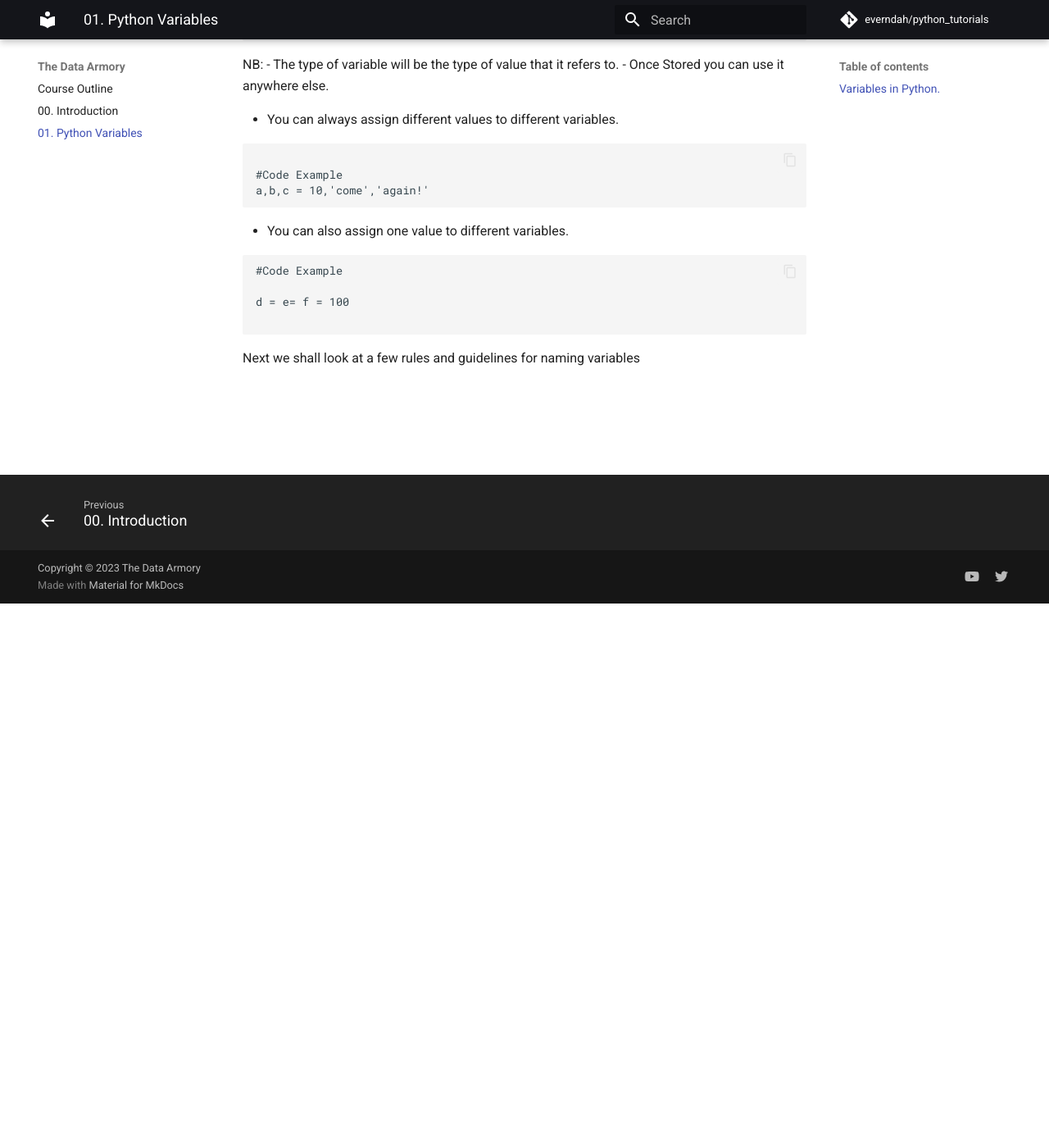
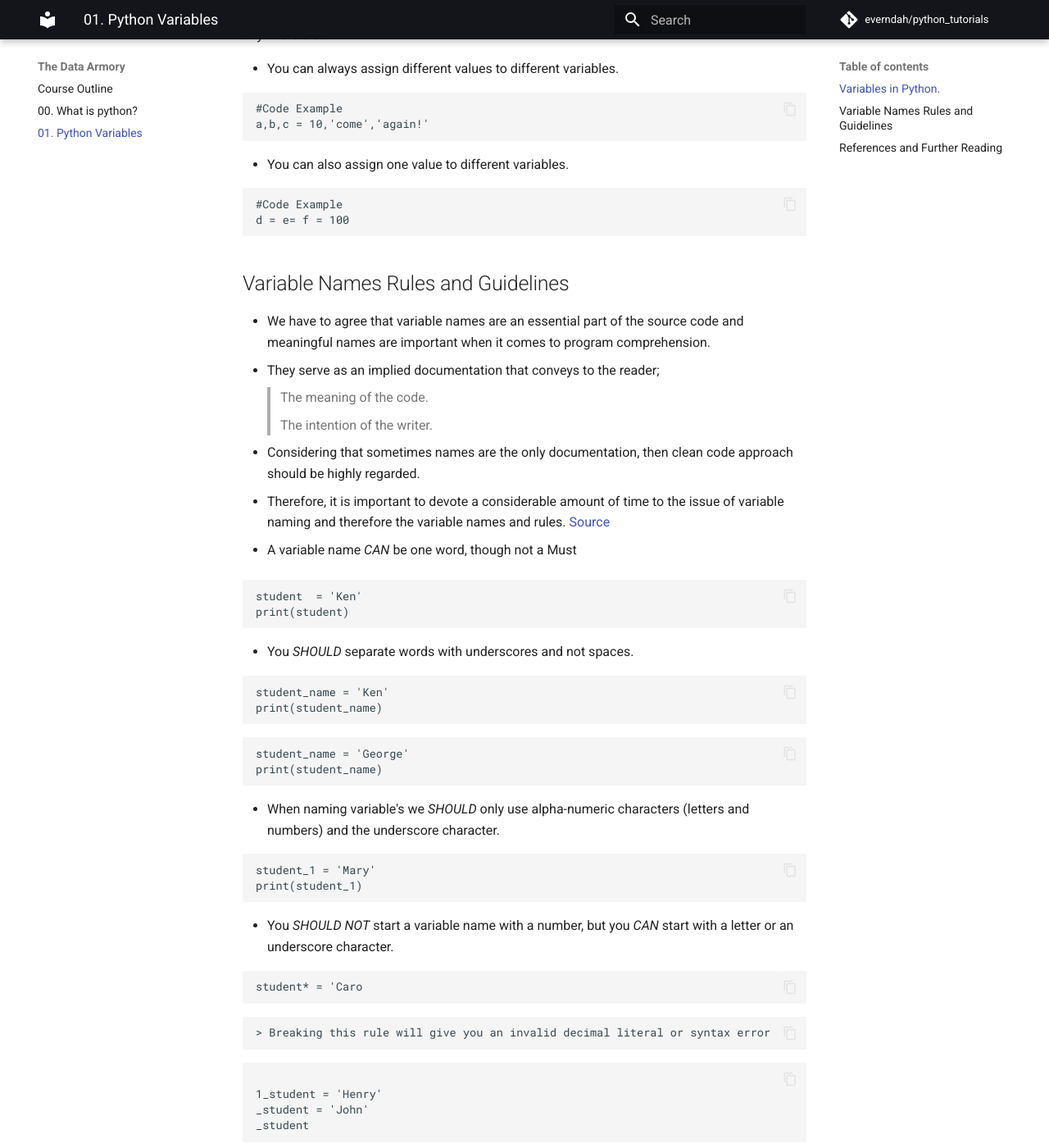
Before and after one commit to everndah/python_tutorials, an MkDocs documentation site: the page built from docs/01._Python_Variables.md, in a window 1280 px wide and 1400 px high, scrolled down 664 px. Shown: the whole window at 82% size. Built offline with MkDocs 1.6.1 and Material for MkDocs 9.7.7, drawn with Linux system fonts in a browser that asks for light colours; comment, search, counter and statistics services are not loaded; some of the changed text lies outside the part shown.

Commit message:
rectified grammar and spelling

````diff
--- a/docs/01._Python_Variables.md
+++ b/docs/01._Python_Variables.md
@@ -22,28 +24,131 @@
 # In line 1 `Text` is the variable name
 # In line 2 `=` sign is the assignment operator
 # In line 3 `12` is the value
-
 ```
 
 NB:
 - The type of variable will be  the type of value that it  refers to.
 - Once Stored you can use it anywhere else.
 
-
 * You can always assign different values to different variables.
 
 ``` py
-
 #Code Example
 a,b,c = 10,'come','again!'
 ```
+
 * You can also assign one value to different variables.
 
 ``` py
 #Code Example
-
 d = e= f = 100
-
 ```
 
-Next we shall look at a few rules and guidelines for naming variables
+## Variable Names Rules and Guidelines
+
+* We have to agree that variable names are an essential part of the source code and meaningful names are important when it comes to program comprehension.
+*  They serve as an implied documentation that conveys to the reader;
+
+    > The meaning of the code.
+
+    > The intention of the writer.
+
+* Considering that sometimes names are the only documentation, then  clean code  approach should be highly regarded.
+* Therefore, it is important to devote a considerable amount of time to the issue of variable naming and therefore  the variable names and rules. [Source](https://arxiv.org/pdf/2103.07487.pdf)
+
+* A variable name *CAN* be one word, though not a Must
+
+``` py
+student  = 'Ken'
+print(student)
+```
+
+* You *SHOULD* separate words with underscores and not spaces.
+
+``` py
+student_name = 'Ken'
+print(student_name)
+```
+
+```py
+student_name = 'George'
+print(student_name)
+```
+
+* When naming variable's we *SHOULD* only use alpha-numeric characters (letters and numbers) and the underscore character.
+
+```py
+student_1 = 'Mary'
+print(student_1)
+```
+
+* You *SHOULD NOT* start a variable name with a number, but you *CAN* start with a letter  or an underscore character.
+
+```py
+student* = 'Caro
+```
+
+    > Breaking this rule will give you an invalid decimal literal or syntax error
+
+```py
+
+1_student = 'Henry'
+_student = 'John'
+_student
+```
+
+* A variable name *SHOULD* start with a letter or the underscore character.
+* You *SHOULD NOT* use python keywords and function names as variable names.
+
+```py
+pass = 'John'
+```
+* Variable names are case sensitive
+
+    > message, Message, MESSAGE and MeSsAge are different
+
+
+``` py
+message = 'Come here'
+Message = 'Welcome  home'
+MESSAGE = 'This is the  data armory'
+MeSSaGe = 'Thank  for watching'
+```
+
+``` py
+
+print(message)
+print(Message)
+print(MESSAGE)
+print(MeSSaGe)
+```
+
+* Ensure that variable names are;
+    >  Short: though they can  be long.
+
+    > Descriptive:  That is can tell what the variable is used  for.
+
+``` py
+weather_df = "Australia.csv"
+data = "Australia.csv"
+```
+
+* Take note that some letters like lowercase l  and uppercase letter O  can easily  be confused with number 1 and 0.
+
+* While it is legal to use upper case letters;
+    > Others think it is a  good  idea to start variable names with lower case letter.
+
+    > Others believe that they better use camel case than separate names with
+
+    > Other avoid starting variables names with an underscore,  unless when they are writing library code.
+
+
+## References and Further Reading
+
+* [Python Built in Functions](https://docs.python.org/3/library/functions.)
+* [Python Key Words](https://www.w3schools.com/python/python_ref_keywords.asp)
+* [Function and Variable Names](https://peps.python.org/pep-0008/#function-and-variable-names)
+* [Automate the boring stuff by Al Sweigart](https://www.amazon.com/Automate-Boring-Stuff-Python-Programming/dp/1593275994)
+* [Python Crash Course By Eric Matthes](https://www.amazon.com/Python-Crash-Course-2nd-Edition/dp/1593279280/ref=sr_1_1?crid=2ANKISKNQPNKH&keywords=Python+Crash+Course+By+Eric+Matthes&qid=1654606797&s=books&sprefix=%2Cstripbooks-intl-ship%2C1078&sr=1-1)
+* [Python For Everybody By  Dr. Charles Russell Severance](https://www.amazon.com/Python-Everybody-Exploring-Data/dp/1530051126/ref=sr_1_1?crid=39LZNMJH3NBCG&keywords=python+for+everybody&qid=1654606844&s=books&sprefix=PYTHON+FOR+EVER%2Cstripbooks-intl-ship%2C613&sr=1-1)
+* [How Developers Choose Names](https://arxiv.org/pdf/2103.07487.pdf)
````
Also changed, not shown: other parts of docs/01._Python_Variables.md (+9 -7 lines), docs/00._Introduction.md (+16 -8 lines), docs/index.md (+8 -6 lines), 00_what_is_python.ipynb.
